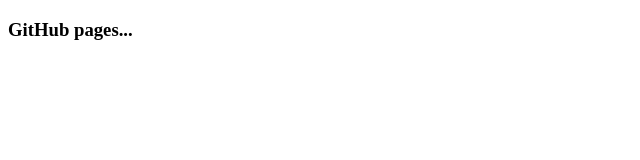
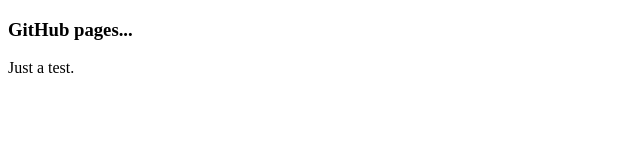
Before and after one commit to jannelansman/pages, a plain HTML site: page index.html in a window 1280 px wide. Shown: the full height of the page, 0-640 px from the left. Drawn offline with Linux system fonts and the light colour scheme.

Commit message:
Update index.html

```diff
--- a/index.html
+++ b/index.html
@@ -5,5 +5,6 @@
 		<h3>GitHub pages...</h3>
 	</head>
 	<body>
+		<p>Just a test.</p>
 	</body>
 </html>
```
